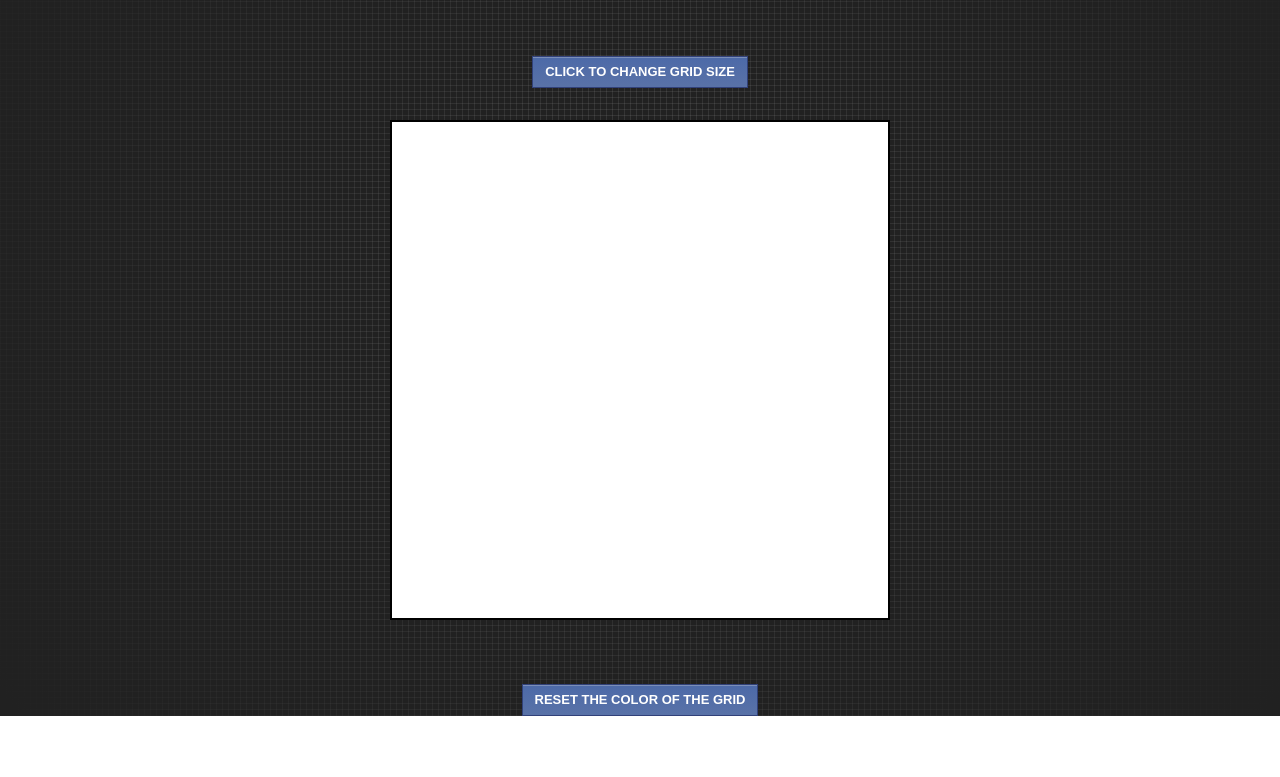
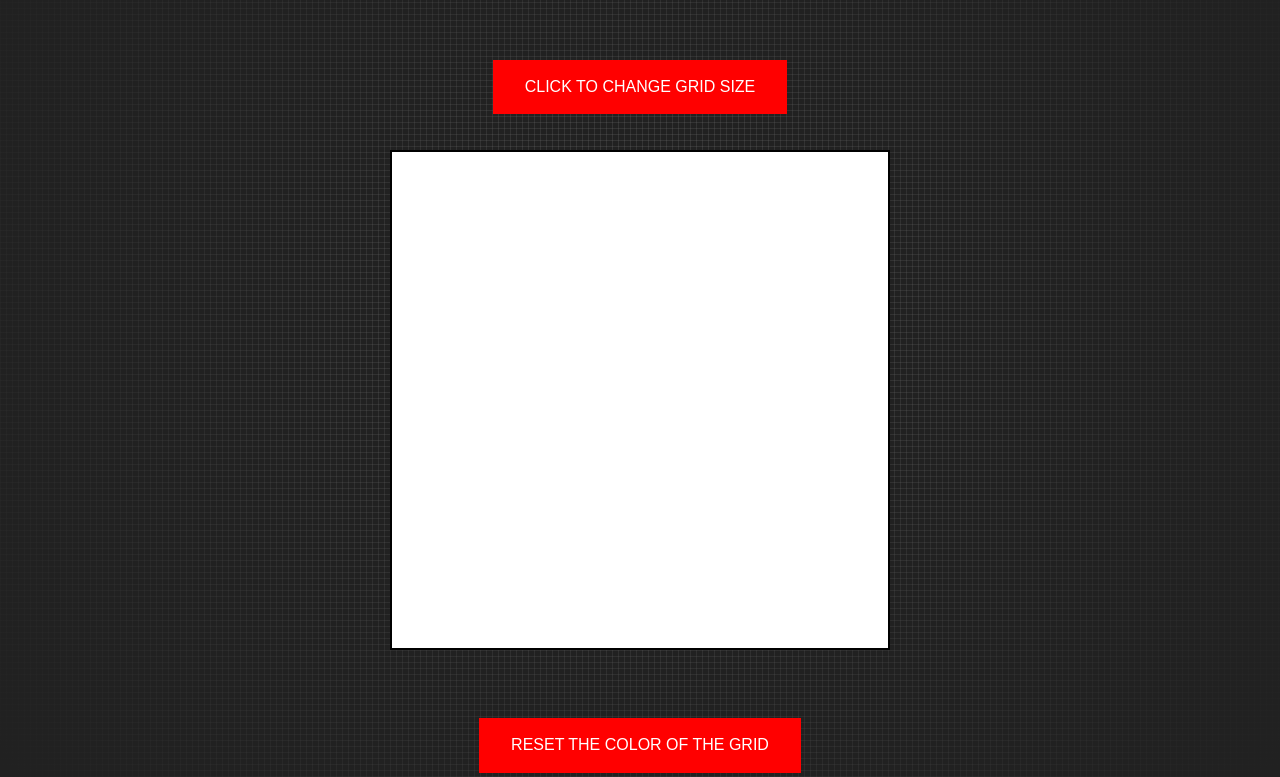
Before and after one commit to patorras/Etch-a-Sketch, a plain HTML site: page index.html in a window 1280 px wide. Shown: the part 106-883 px from the top of the page. Before the commit the page ends 822 px from the top, so only its background shows below. Drawn offline with Linux system fonts and the light colour scheme.

Commit message:
Finished the buttons

```diff
--- a/style.css
+++ b/style.css
@@ -6,6 +6,7 @@
 }
 
 body {
+	height: 100%;
 	background-image: radial-gradient(circle at center center, transparent 0%,rgb(33,33,33) 99%),repeating-linear-gradient(0deg, rgba(163, 163, 163,0.2) 0px, rgba(163, 163, 163,0.2) 1px,transparent 1px, transparent 6px),repeating-linear-gradient(90deg, rgba(163, 163, 163,0.2) 0px, rgba(163, 163, 163,0.2) 1px,transparent 1px, transparent 6px),linear-gradient(90deg, rgb(33,33,33),rgb(33,33,33));
 }
 
@@ -47,26 +48,22 @@ body {
 }
 
 #button {
-	box-shadow:inset 0px 1px 0px 0px #7a8eb9;
-	background:linear-gradient(to bottom, #4d6aa8 5%, #5972a7 100%);
-	background-color:#4d6aa8;
-	border:1px solid #314179;
-	display:inline-block;
-	cursor:pointer;
-	color:#ffffff;
-	font-family:Arial;
-	font-size:13px;
-	font-weight:bold;
-	padding:6px 12px;
-	text-decoration:none;
-}
-#button :hover {
-	background:linear-gradient(to bottom, #5972a7 5%, #4d6aa8 100%);
-	background-color:#5972a7;
-}
-#button :active {
-	position:relative;
-	top:1px;
+	background-color: red; /* Green */
+	border: none;
+	color: white;
+	padding: 16px 32px;
+	text-align: center;
+	text-decoration: none;
+	display: inline-block;
+	font-size: 16px;
+	margin: 4px 2px;
+	transition-duration: 0.4s;
+	cursor: pointer;
+  }
+
+#button:hover {
+background-color: white;
+color: black;
 }
 
 #idClear {
@@ -77,26 +74,20 @@ body {
 }
 
 #buttonClear {
-    box-shadow:inset 0px 1px 0px 0px #7a8eb9;
-	background:linear-gradient(to bottom, #4d6aa8 5%, #5972a7 100%);
-	background-color:#4d6aa8;
-	border:1px solid #314179;
-	display:inline-block;
-	cursor:pointer;
-	color:#ffffff;
-	font-family:Arial;
-	font-size:13px;
-	font-weight:bold;
-	padding:6px 12px;
-	text-decoration:none;
-}
+	background-color: red; /* Green */
+	border: none;
+	color: white;
+	padding: 16px 32px;
+	text-align: center;
+	text-decoration: none;
+	display: inline-block;
+	font-size: 16px;
+	margin: 4px 2px;
+	transition-duration: 0.4s;
+	cursor: pointer;
+  }
 
 #buttonClear:hover {
-    background:linear-gradient(to bottom, #5972a7 5%, #4d6aa8 100%);
-	background-color:#5972a7;
+background-color: white;
+color: black;
 }
-
-#buttonClear :active {
-    position:relative;
-	top:1px;
-}
```
